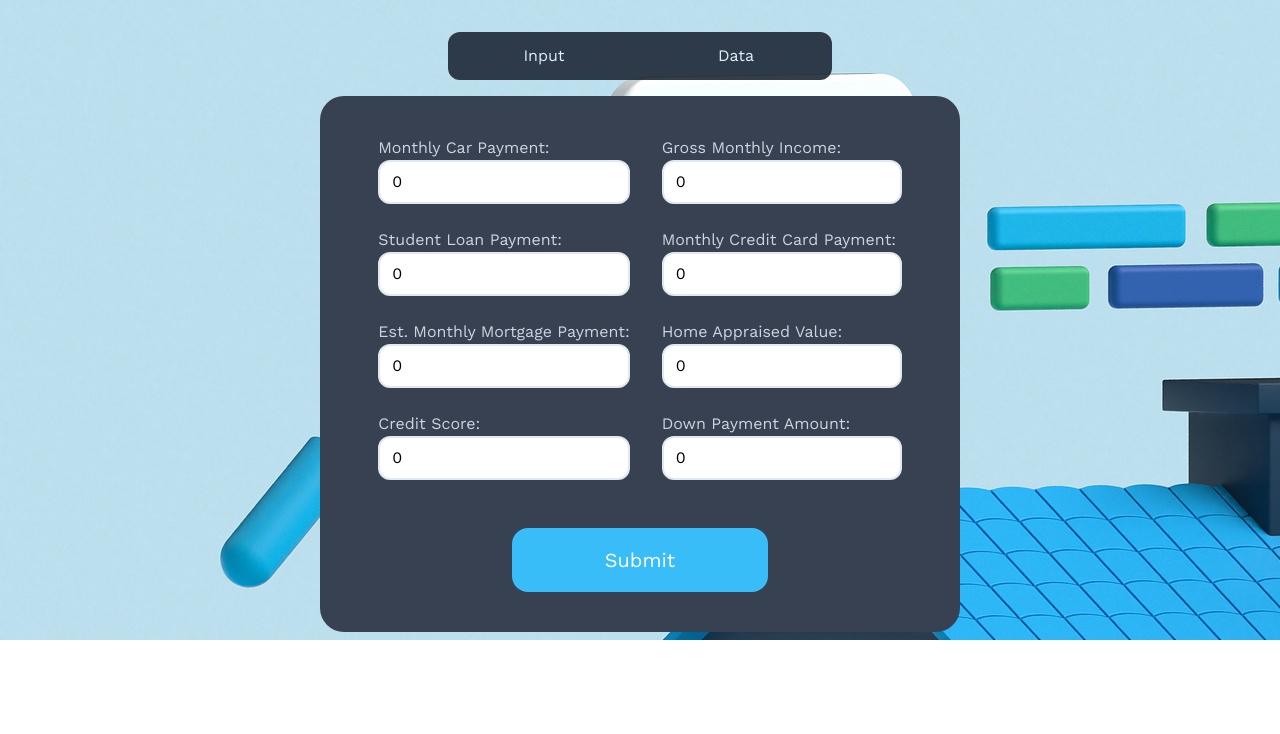
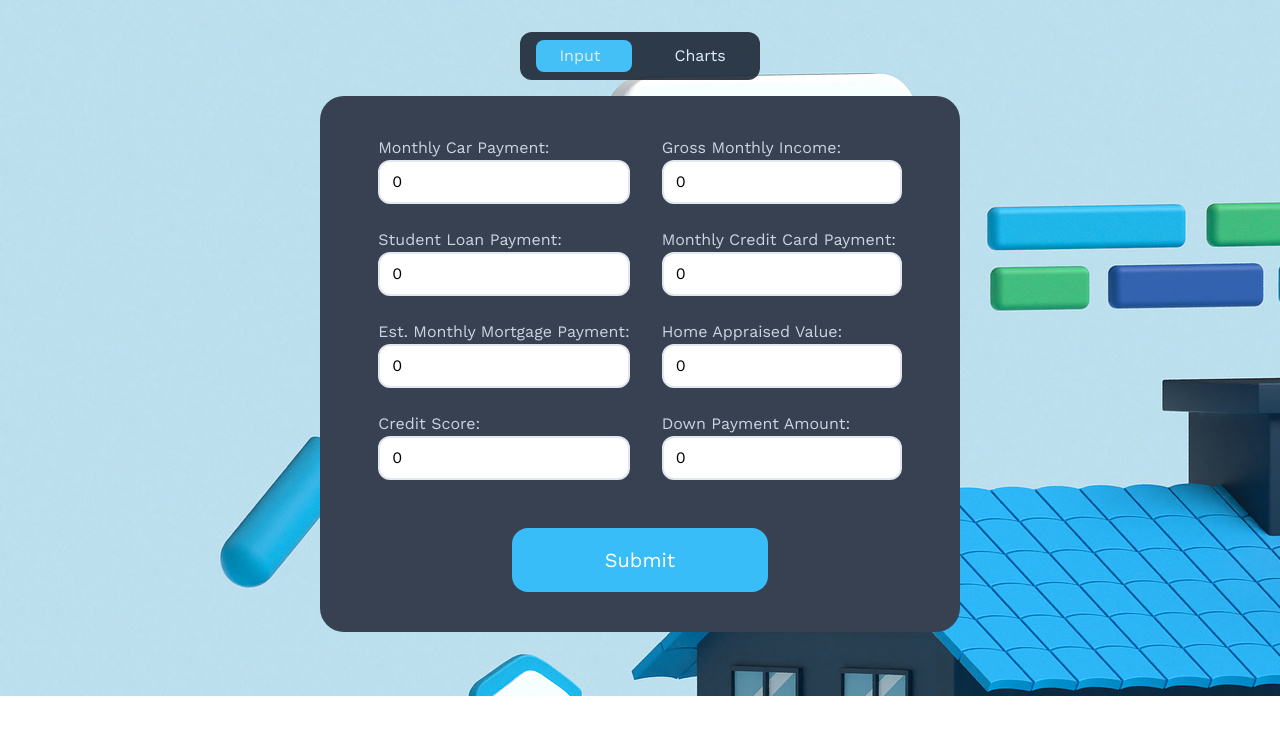
Before and after one commit to HackUTD-X-2023/project, a Next.js app: page /form in a window 1280 px wide. Shown: the top 734 px of the page. Built offline with nearby package versions, Linux system fonts and the light colour scheme.

Commit message:
chore: added color tab to navbar

```diff
--- a/app/form/page.js
+++ b/app/form/page.js
@@ -1,4 +1,5 @@
 'use client';
+
 
 import React, { useState, useEffect } from 'react';
 
@@ -91,10 +92,11 @@ export default function Home() {
   }
 
   return (
-    <main className="bg-[url('/cover2.jpg')] items-center flex flex-col w-screen gap-y-2 -z-20">
-      <div class="grid grid-cols-2 fixed top-8 bg-gray-800 w-[24rem] h-12 rounded-xl flex-row place-content-evenly opacity-90 z-20">
-        <button className="nav-button text-sky-100" name="input">Input</button>
-        <button className="nav-button text-sky-100" name="data">Data</button>
+    <main className="bg-[url('/cover2.jpg')] items-center flex flex-col w-screen gap-y-16">
+      <div class="grid grid-cols-2 fixed top-8 bg-gray-800 w-[15rem] h-12 rounded-xl flex-row place-content-evenly z-20 opacity-90">
+        <div className="nav-color absolute w-[6rem] rounded-lg h-[2rem] bg-sky-400 z-10 self-center ml-[1rem]"></div>
+        <button className="nav-button text-sky-100 z-20" name="input">Input</button>
+        <button className="nav-button text-sky-100 z-20" name="data">Charts</button>
       </div>
 
 
--- a/app/page.js
+++ b/app/page.js
@@ -9,6 +9,7 @@ export default function Home() {
     <main className="bg-[url('/cover.jpg')] h-screen bg-no-repeat bg-cover relative z-10 flex flex-col justify-center">
       <div ></div>
       <div className='absolute mt-40 ml-52 px-16 py-8 bg-gray-900 w-fit rounded-3xl shadow-lg shadow-gray-700'>
+        <img src='../public/logotype.svg'></img>
         <div className='my-10 flex flex-col gap-y-10 items-center'>
           <div className='text-white font-semibold text-3xl max-w-sm w-11/12'>Find out if you can buy a home in minutes, <br />super-powered with AI</div>
           <button className="rounded-2xl text-xl text-white bg-sky-400 h-16 w-11/12 hover:bg-sky-600 transition duration-150 focus:ring focus:ring-sky-200 focus:shadow-sky-500 focus:shadow-lg" type="button" onClick={() => router.push('/form')}>
```
Also changed, not shown: 1 other file (tests, documents, lock files or other folders).
